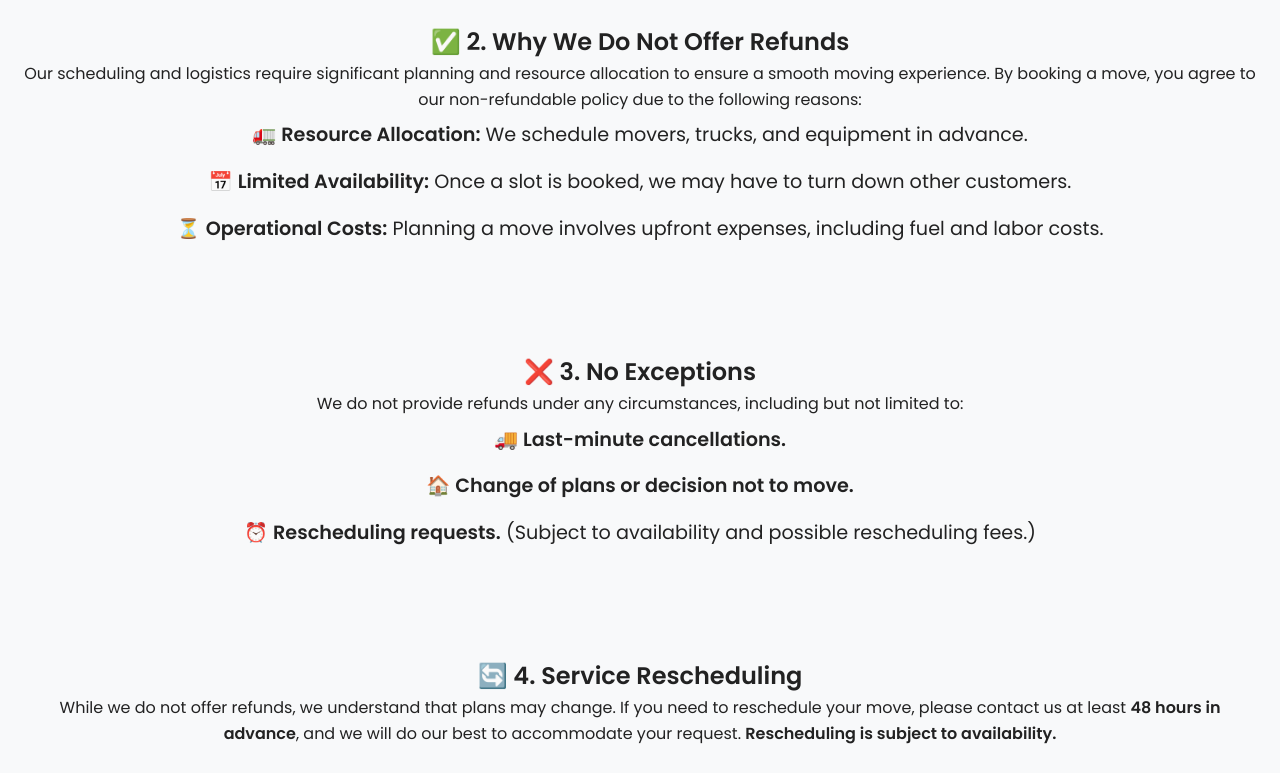
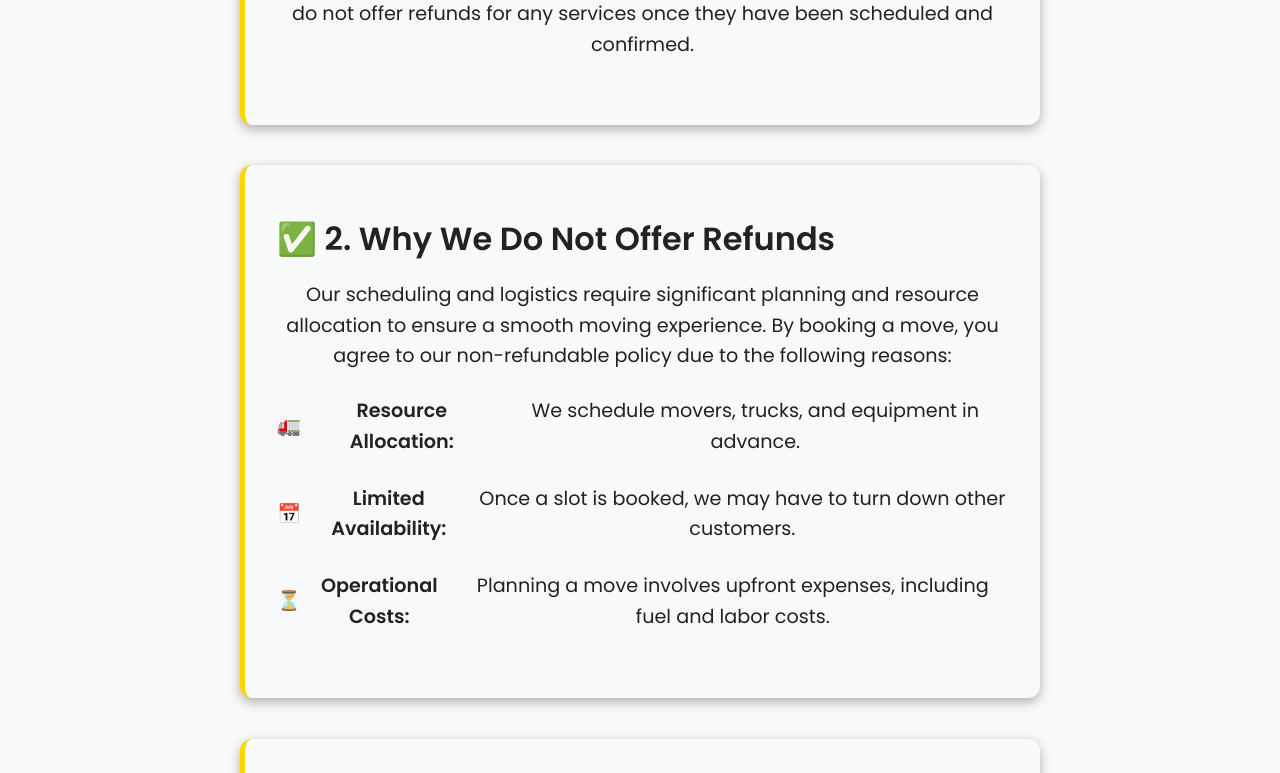
Before and after one commit to xtcedro/efm, a plain HTML site: page public/refund.html in a window 1280 px wide. Shown: the part 557-1330 px from the top of the page. Drawn offline with Linux system fonts and the light colour scheme; no server answers.

Commit message:
Update style.css

```diff
--- a/public/assets/css/style.css
+++ b/public/assets/css/style.css
@@ -6,3 +6,4 @@
 @import url('contact.css');
 @import url('forms.css');
 @import url('public-appointments.css');
+@import url('sections.css');
```
